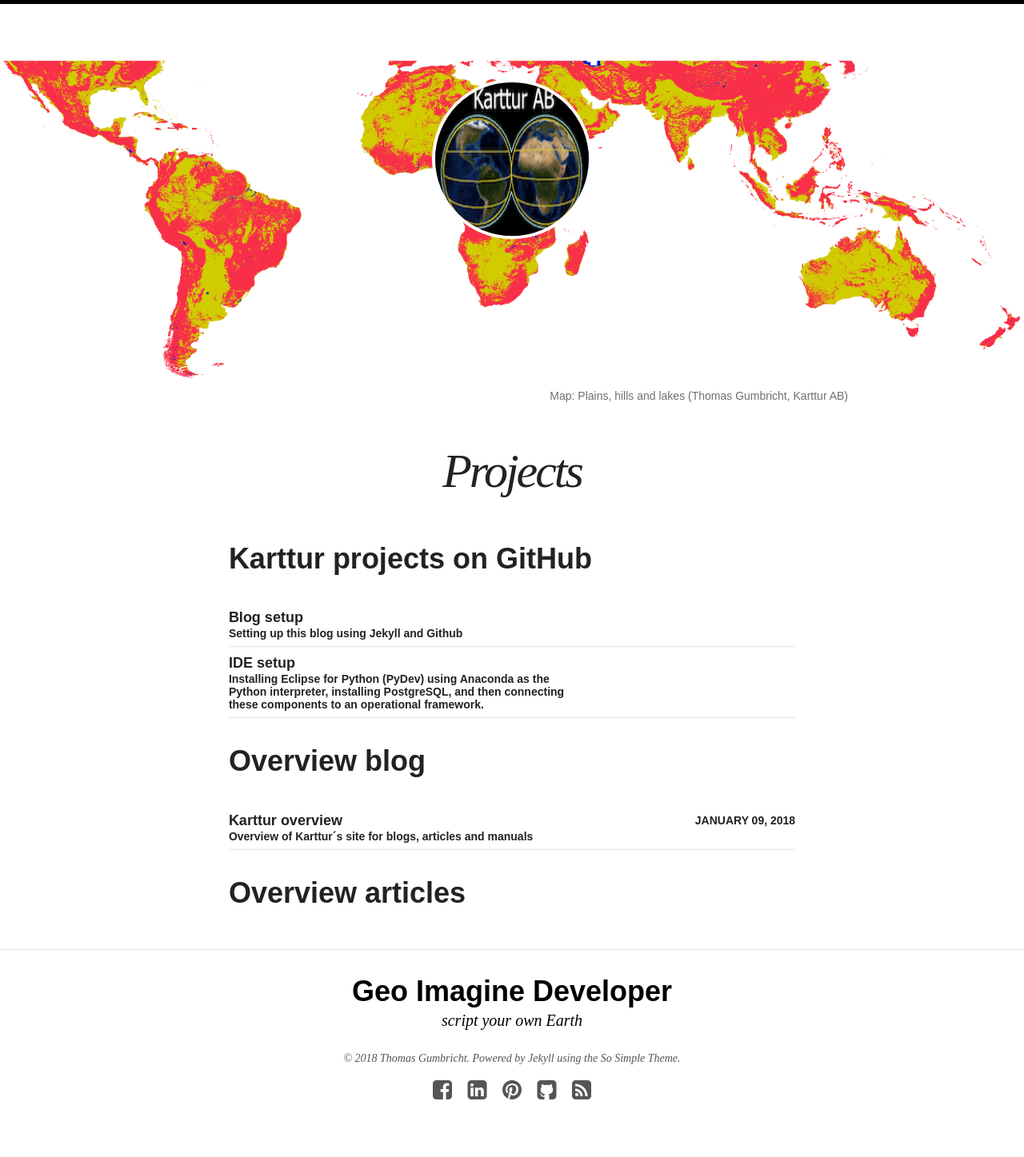
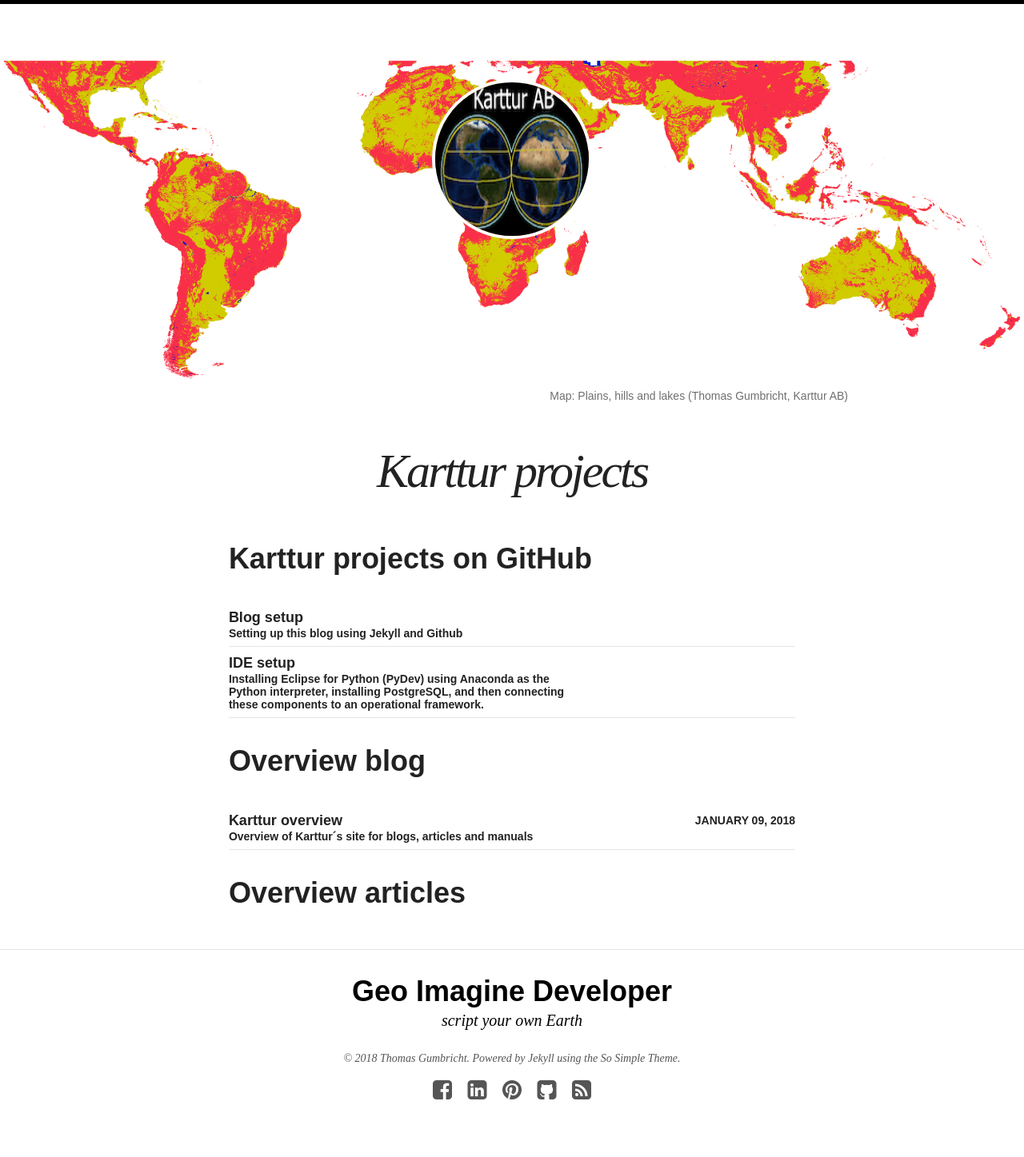
Before and after one commit to karttur/overview, a Jekyll site: the page built from index.html, in a window 1280 px wide. Shown: the whole page at 80% size. Built offline with Jekyll 4.4.1, drawn with Linux system fonts in a browser that asks for light colours; nearby versions of some CDN libraries.

Commit message:
Main index update

```diff
--- a/index.html
+++ b/index.html
@@ -1,7 +1,7 @@
 ---
 layout: page
-title: Projects
-excerpt: "Overview of Karttur´s site"
+title: Karttur projects
+excerpt: "Overview of Karttur´s projects on GitHub"
 image:
   feature: troplandformmap.png
   credit: Plains, hills and lakes (Thomas Gumbricht, Karttur AB)
```
